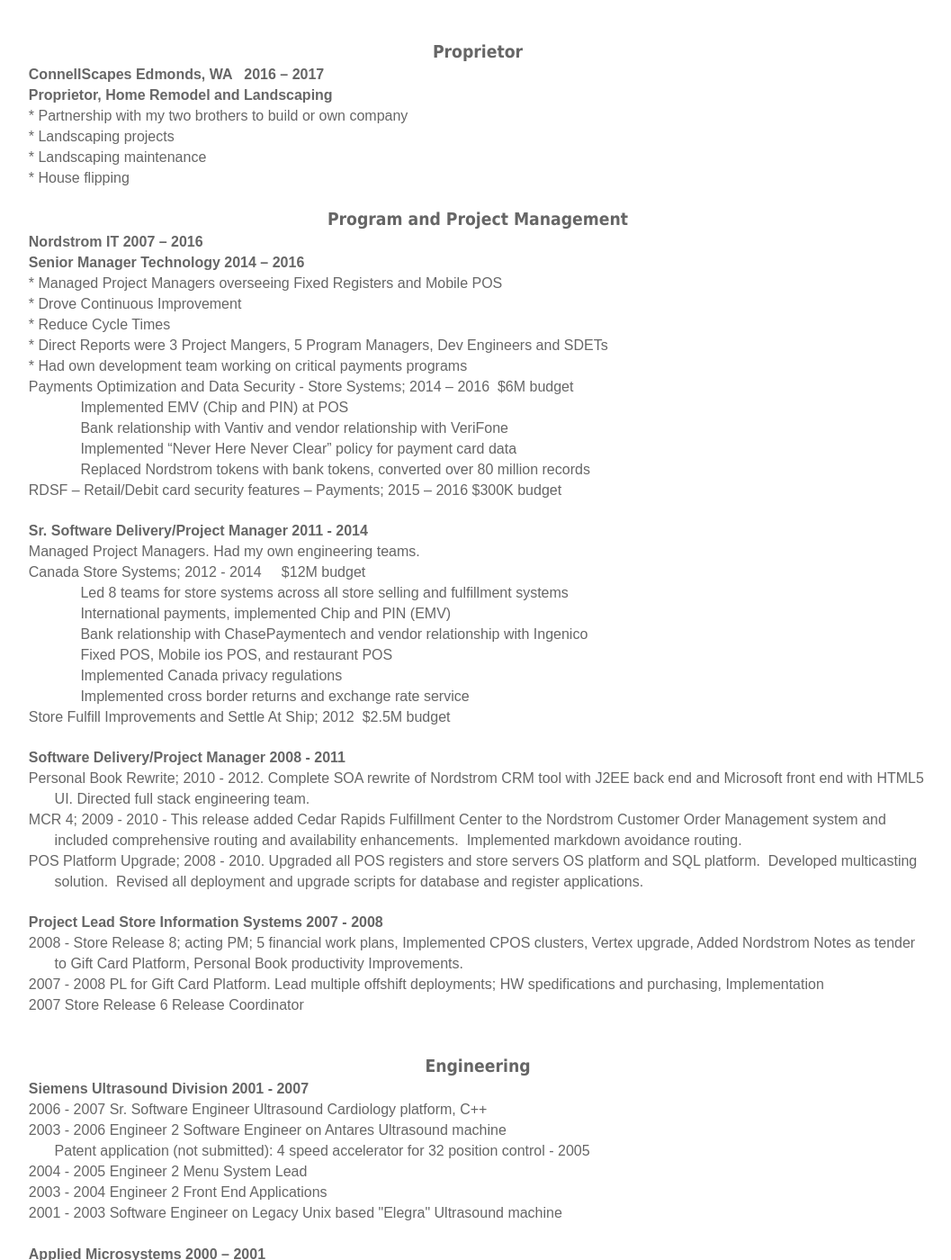
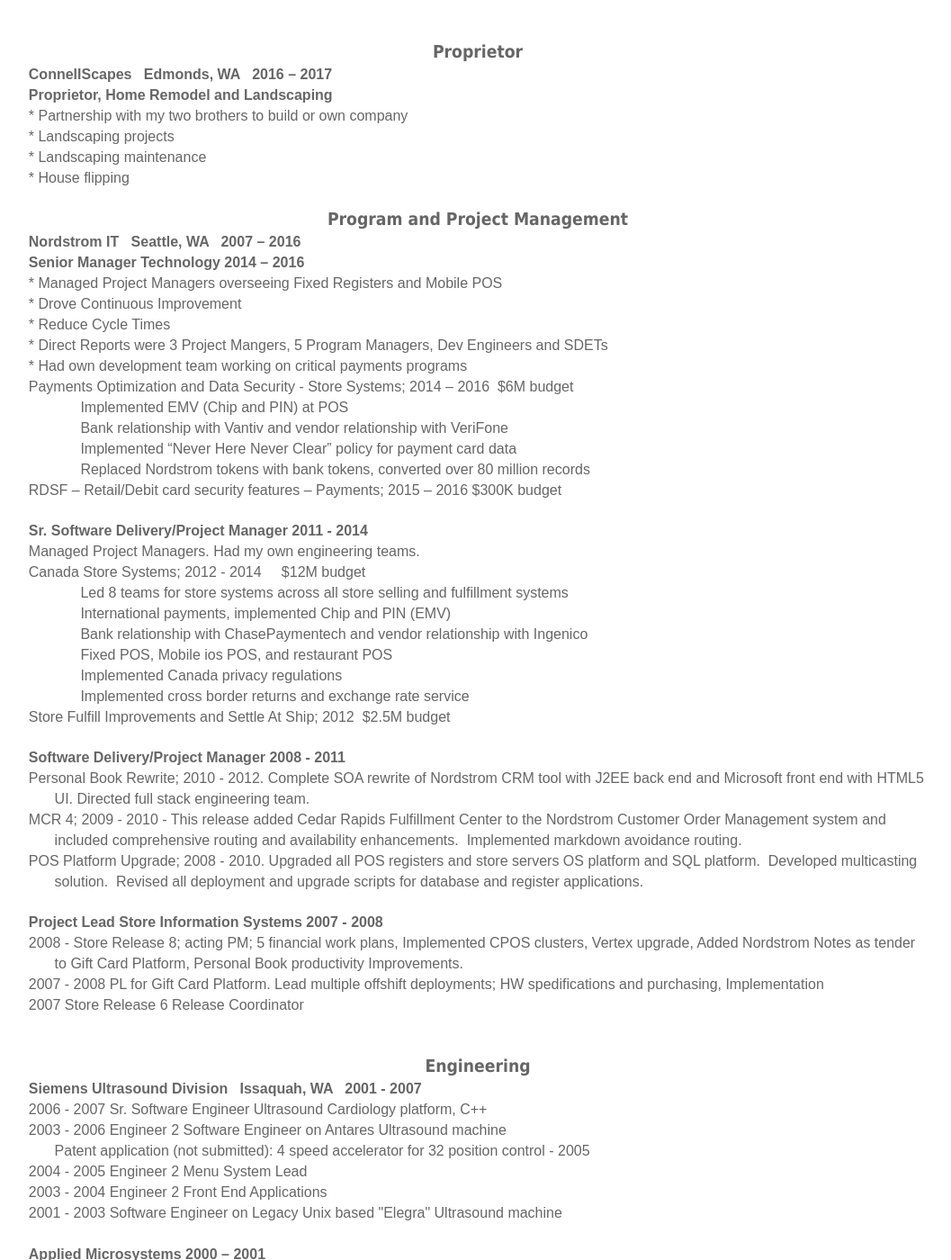
Before and after one commit to mo4dawg/mo4dawg.github.io, a Jekyll site: the page built from CV/index.html, in a window 1280 px wide and 1400 px high, scrolled down 1128 px. Shown: the whole window at 90% size, without its empty margins (109-1166 px from the left). Built offline with Jekyll 4.4.1, drawn with Linux system fonts in a browser that asks for light colours.

Commit message:
Update index.html

```diff
--- a/CV/index.html
+++ b/CV/index.html
@@ -475,7 +475,7 @@
 <p class=MsoNormal style='margin-bottom:0in;margin-bottom:.0001pt;line-height:
 normal'><span style='mso-bookmark:top'><b style='mso-bidi-font-weight:normal'><span
 style='font-size:10.0pt;font-family:"Arial","sans-serif";mso-fareast-font-family:
-"Times New Roman"'>ConnellScapes Edmonds, WA &nbsp; 2016 &#8211; 2017</span></b></span></p>
+"Times New Roman"'>ConnellScapes &nbsp; Edmonds, WA &nbsp; 2016 &#8211; 2017</span></b></span></p>
 
 <p class=MsoNormal style='margin-bottom:0in;margin-bottom:.0001pt;line-height:
 normal'><span style='mso-bookmark:top'><b style='mso-bidi-font-weight:normal'><span
@@ -507,7 +507,7 @@
 <p class=MsoNormal style='margin-bottom:0in;margin-bottom:.0001pt;line-height:
 normal'><span style='mso-bookmark:top'><b style='mso-bidi-font-weight:normal'><span
 style='font-size:10.0pt;font-family:"Arial","sans-serif";mso-fareast-font-family:
-"Times New Roman"'>Nordstrom IT 2007 &#8211; 2016</span></b></span></p>
+"Times New Roman"'>Nordstrom IT &nbsp; Seattle, WA &nbsp; 2007 &#8211; 2016</span></b></span></p>
 
 <p class=MsoNormal style='margin-bottom:0in;margin-bottom:.0001pt;line-height:
 normal'><span style='mso-bookmark:top'><b style='mso-bidi-font-weight:normal'><span
@@ -694,7 +694,7 @@
 <p class=MsoNormal style='margin-bottom:0in;margin-bottom:.0001pt;line-height:
 normal'><span style='mso-bookmark:top'><b style='mso-bidi-font-weight:normal'><span
 style='font-size:10.0pt;font-family:"Arial","sans-serif";mso-fareast-font-family:
-"Times New Roman"'>Siemens Ultrasound Division 2001 - 2007<o:p></o:p></span></b></span></p>
+"Times New Roman"'>Siemens Ultrasound Division &nbsp; Issaquah, WA &nbsp; 2001 - 2007<o:p></o:p></span></b></span></p>
 
 <p class=MsoNormal style='margin-top:0in;margin-right:0in;margin-bottom:0in;
 margin-left:.25in;margin-bottom:.0001pt;text-indent:-.25in;line-height:normal;
```
